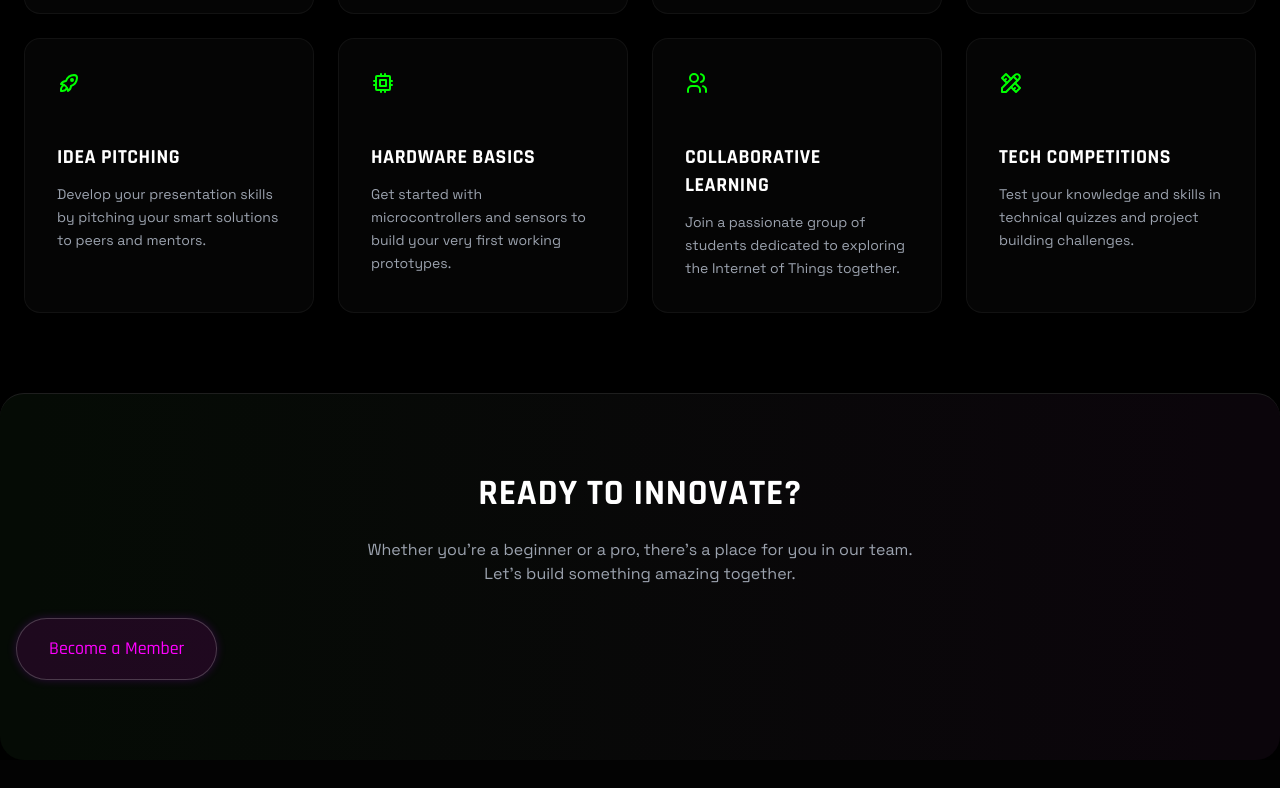
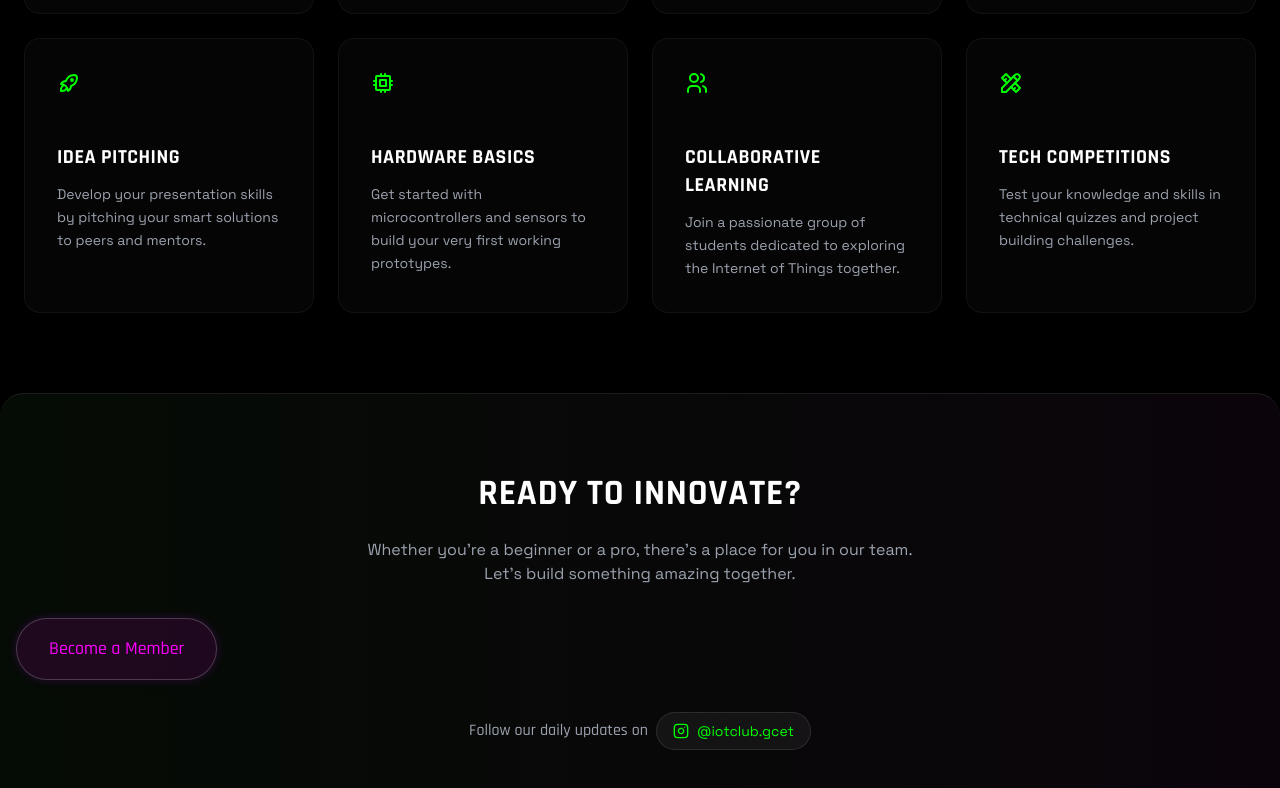
Before and after one commit to adithya1605p/iot-club-site, a React (Vite) app: page / in a window 1280 px wide. Shown: the part 1344-2132 px from the top of the page. Built offline with nearby package versions, Linux system fonts and the light colour scheme; no server answers.

Commit message:
add instagram link to home page CTA

```diff
--- a/src/pages/Home.jsx
+++ b/src/pages/Home.jsx
@@ -1,6 +1,6 @@
 import { motion } from 'framer-motion';
 import { Link } from 'react-router-dom';
-import { ArrowRight, Cpu, Zap, Globe } from 'lucide-react';
+import { ArrowRight, Cpu, Zap, Globe, Instagram } from 'lucide-react';
 import Button from '../components/ui/Button';
 import Card from '../components/ui/Card';
 import { TextHoverEffect } from '../components/ui/text-hover-effect';
@@ -27,10 +27,10 @@ const Home = () => {
                 {/* Main Typography */}
                 <div className="relative text-center">
                     <motion.h1
-                        initial={{ opacity: 0, scale: 0.9 }}
-                        animate={{ opacity: 1, scale: 1 }}
-                        transition={{ duration: 0.8, ease: "easeOut" }}
-                        className="text-6xl md:text-9xl font-bold text-white mb-2 tracking-tighter"
+                        initial={{ opacity: 0, scale: 0.95, filter: "blur(10px)" }}
+                        animate={{ opacity: 1, scale: 1, filter: "blur(0px)" }}
+                        transition={{ duration: 1.2, ease: "easeOut" }}
+                        className="text-6xl md:text-9xl font-bold text-white mb-2 tracking-tighter text-glow-breath"
                     >
                         IOT CLUB
                     </motion.h1>
@@ -76,6 +76,14 @@ const Home = () => {
                             Become a Member
                         </Button>
                     </Link>
+
+                    <div className="mt-8 flex justify-center items-center gap-2 text-gray-400">
+                        <span>Follow our daily updates on</span>
+                        <a href="https://www.instagram.com/iotclub.gcet?igsh=dm1neXcxZTEwMDNk" target="_blank" rel="noopener noreferrer" className="flex items-center gap-2 text-neon-cyan hover:text-white transition-colors group bg-white/5 px-4 py-2 rounded-full border border-white/10 hover:border-neon-cyan">
+                            <Instagram className="w-4 h-4 group-hover:scale-110 transition-transform" />
+                            <span className="font-mono text-sm">@iotclub.gcet</span>
+                        </a>
+                    </div>
                 </div>
             </section>
         </div>
```
